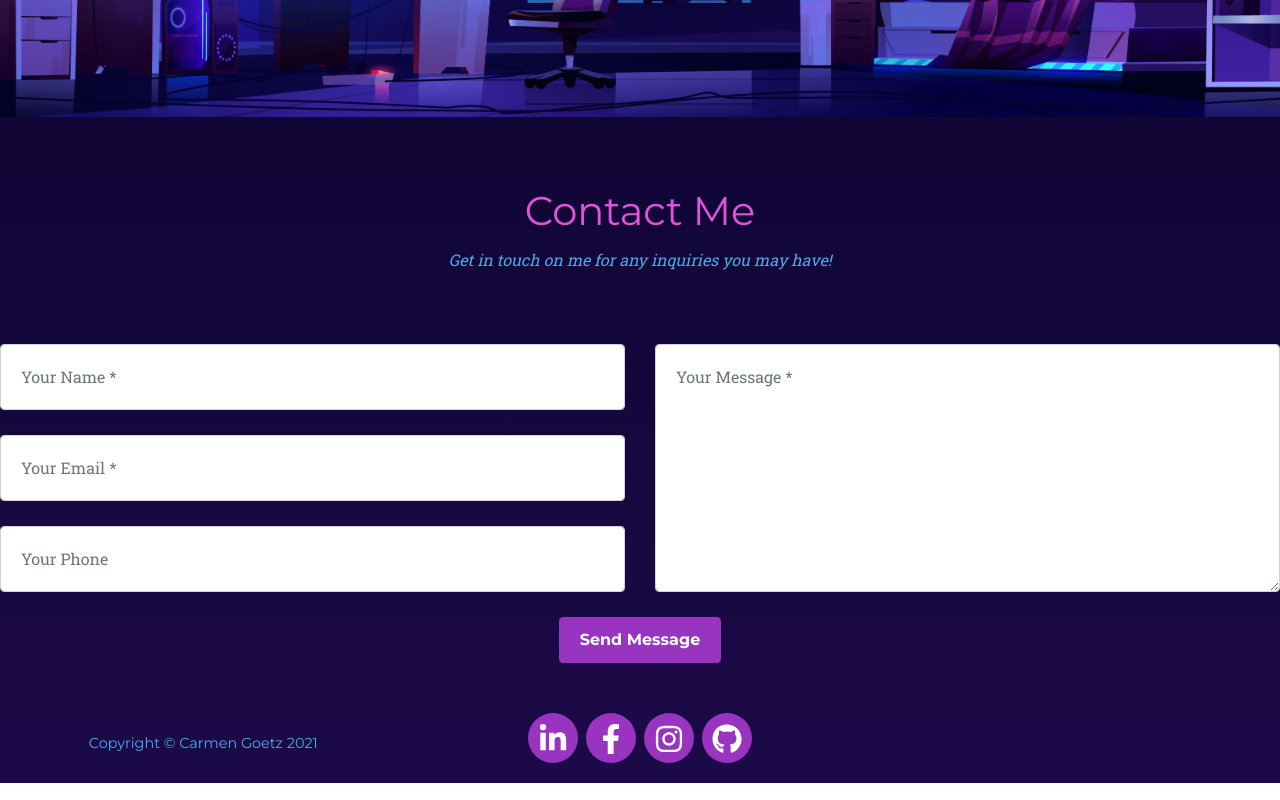
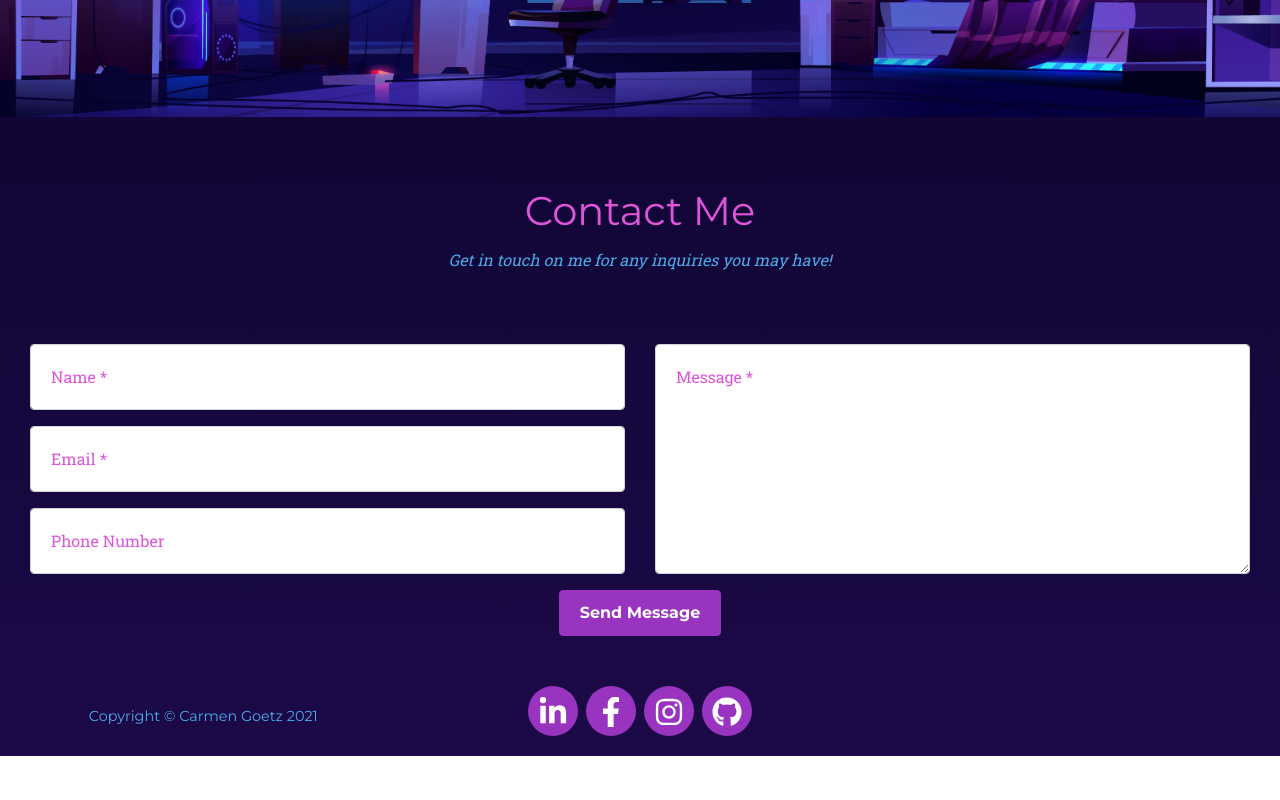
Before and after one commit to carmengoetz/carmengoetz.github.io, a Vue app: page /contact in a window 1280 px wide. Shown: the part 534-1334 px from the top of the page. After the commit the page ends 1307 px from the top, so only its background shows below. Built offline with nearby package versions, Linux system fonts and the light colour scheme; a web font is replaced by a local one; what vue3-tabs would draw is missing.

Commit message:
finished up modal and contact

```diff
--- a/src/App.vue
+++ b/src/App.vue
@@ -46,7 +46,7 @@ export default {
   -webkit-font-smoothing: antialiased;
   -moz-osx-font-smoothing: grayscale;
   text-align: center;
-  overflow-x: hidden;
+  overflow-x: visible;
   background-image: linear-gradient($xiketic, $russian-violet);
 }
 
@@ -71,6 +71,7 @@ h6 {
 }
 
 section {
+  margin: 0 30px;
   padding: 50px 0;
   @media (min-width: $mobile-breakpoint) {
     padding: 20px 0 50px 0;
--- a/src/components/Footer.vue
+++ b/src/components/Footer.vue
@@ -53,6 +53,7 @@ export default {
 .footer {
   padding: 25px 0;
   text-align: center;
+  bottom: 10px;
 
   &__copyright {
     margin-top: 40px;
--- a/src/components/projects/Item.vue
+++ b/src/components/projects/Item.vue
@@ -84,8 +84,8 @@ export default {
       color: $russian-violet;
       margin: 0;
       font-family: "Roboto Slab", -apple-system, BlinkMacSystemFont, "Segoe UI", Roboto,
-    "Helvetica Neue", Arial, sans-serif, "Apple Color Emoji", "Segoe UI Emoji",
-    "Segoe UI Symbol", "Noto Color Emoji";
+        "Helvetica Neue", Arial, sans-serif, "Apple Color Emoji", "Segoe UI Emoji",
+        "Segoe UI Symbol", "Noto Color Emoji";
     }
   }
 }
--- a/src/components/projects/Modal.vue
+++ b/src/components/projects/Modal.vue
@@ -22,51 +22,7 @@
               <p class="item-intro projects-modal__project">
                 {{ project }}
               </p>
-              <div
-                v-if="carousel != null"
-                :id="carousel.id"
-                class="carousel slide"
-                data-ride="carousel"
-              >
-                <div
-                  v-for="item in carousel.items"
-                  :key="item.index"
-                  class="carousel-inner"
-                >
-                  <div class="carousel-item" :class="{ active: item.active }">
-                    <img
-                      class="d-block w-100 projects-modal__image"
-                      :src="require(`@/assets/projects/${item.image}`)"
-                      :alt="item.alt"
-                    />
-                    <div class="carousel-caption d-none d-md-block">
-                      <p class="">
-                        {{ item.description }}
-                      </p>
-                    </div>
-                  </div>
-                </div>
-                <a
-                  class="carousel-control-prev"
-                  :href="`#${carousel.id}`"
-                  role="button"
-                  data-slide="prev"
-                >
-                  <span class="fas fa-angle-left" aria-hidden="true" />
-                  <span class="sr-only">Previous</span>
-                </a>
-                <a
-                  class="carousel-control-next"
-                  :href="`#${carousel.id}`"
-                  role="button"
-                  data-slide="next"
-                >
-                  <span class="fas fa-angle-right" aria-hidden="true" />
-                  <span class="sr-only">Next</span>
-                </a>
-              </div>
               <img
-                v-else
                 class="img-fluid d-block mx-auto projects-modal__image"
                 :src="require(`@/assets/projects/${image.name}`)"
                 :alt="image.alt"
--- a/src/views/Contact.vue
+++ b/src/views/Contact.vue
@@ -18,9 +18,9 @@
                 <div class="form-group">
                   <input
                     name="from_name"
-                    class="form-control"
+                    class="form-control form-control__input"
                     type="text"
-                    placeholder="Your Name *"
+                    placeholder="Name *"
                     required="required"
                   />
                   <p class="help-block text-danger" />
@@ -29,9 +29,9 @@
                 <div class="form-group">
                   <input
                     name="from_email"
-                    class="form-control"
+                    class="form-control form-control__input"
                     type="email"
-                    placeholder="Your Email *"
+                    placeholder="Email *"
                     required="required"
                   />
                   <p class="help-block text-danger" />
@@ -39,10 +39,10 @@
                 <div class="form-group">
                   <input
                     name="from_phone"
-                    class="form-control"
+                    class="form-control form-control__input"
                     type="tel"
                     pattern="/^[\+]?[(]?[0-9]{3}[)]?[-\s\.]?[0-9]{3}[-\s\.]?[0-9]{4,6}$/im"
-                    placeholder="Your Phone"
+                    placeholder="Phone Number"
                   />
                   <p class="help-block text-danger" />
                 </div>
@@ -51,8 +51,8 @@
                 <div class="form-group">
                   <textarea
                     name="message"
-                    class="form-control"
-                    placeholder="Your Message *"
+                    class="form-control form-control__text"
+                    placeholder="Message *"
                     required="required"
                   />
                   <p class="help-block text-danger" />
@@ -108,35 +108,27 @@ export default {
     color: $blue-jeans;
   }
 }
-.form-group {
-  margin-bottom: 25px;
-}
-input,
-textarea {
+
+.form-control {
   padding: 20px;
+  color: $orchid;
+
+  &::placeholder {
+    color: $orchid;
   }
 
-input.form-control {
+  &__input {
     height: auto;
   }
 
-textarea.form-control {
-  height: 248px;
+  &__text {
+    height: 230px;
   }
-.form-control:focus {
-  border-color: #9dc5ca;
+
+  &:focus {
+    border-color: $orchid;
     -webkit-box-shadow: none;
     box-shadow: none;
   }
-
-::-webkit-input-placeholder,
-:-moz-placeholder,
-::-moz-placeholder,
-:-ms-input-placeholder {
-  font-weight: 700;
-  color: #ced4da;
-  font-family: "Montserrat", -apple-system, BlinkMacSystemFont, "Segoe UI", Roboto,
-    "Helvetica Neue", Arial, sans-serif, "Apple Color Emoji", "Segoe UI Emoji",
-    "Segoe UI Symbol", "Noto Color Emoji";
 }
 </style>
--- a/src/views/Projects.vue
+++ b/src/views/Projects.vue
@@ -10,7 +10,7 @@
           </h3>
         </div>
       </div>
-      <div class="row">
+      <div class="row projects__items">
         <Item
           v-for="item in projects"
           :key="item.index"
@@ -60,7 +60,6 @@ export default {
               name: "carmen-goetz.png",
               alt: "Carmen Goetz",
             },
-            carousel: null,
             date: "February 2019",
             description:
               "My own personal website, to show my skills and abilities, and display projects I am proud of. I took inspiration from the <a href='https://startbootstrap.com/themes/agency/' target='_blank'>agency</a> bootstrap template. I created this website with HTML, CSS, JavaScript, jquery, PHP, and Bootstrap<br />",
@@ -76,43 +75,8 @@ export default {
           modal: {
             id: "projectsModal2",
             project: "Wellness Application created for Refresh as a school project.",
-            image: null,
-            carousel: {
-              id: "refresh-carousel",
-              items: [
-                {
-                  image: "refresh1.png",
-                  alt: "Registration",
-                  description: "Registration Page",
-                  active: true,
-                },
-                {
-                  image: "refresh2.png",
-                  alt: "User Profile",
-                  description: "User Profile",
-                },
-                {
-                  image: "refresh5.png",
-                  alt: "Wellness Professional Profile",
-                  description: "Wellness Professional Profile",
-                },
-                {
-                  image: "refresh6.png",
-                  alt: "Enter Your Wellness Status",
-                  description: "Enter Your Wellness Status",
-                },
-                {
-                  image: "refresh8.png",
-                  alt: "List of Nearby Wellness Professionals",
-                  description: "List of Nearby Wellness Professionals",
-                },
-                {
-                  image: "refresh9.png",
-                  alt: "Messaging",
-                  description: "Messaging",
-                },
-              ],
-            },
+            image: { name: "refresh2.png", alt: "User Profile" },
+
             date: "September 2017 - April 2018",
             description:
               "A social media web application with an emphasis on mental health and awareness. Users have the ability to aggregate data about their mental wellness through the web application. When a user has created an account, every time they log on they are asked to enter data about their mental well being for that day. Users can view their mental health history, and give friends or wellness professionals permission to view it also. The application would be would be marketed to wellness professionals, so that they have the ability to view the history of patients, and users can find resources available to them. The main priority with the application is for users to be able to see their statistics and know what kinds of triggers there are. The purpose of the web application is to provide information and resources to the users to help with their mental health. This project was created with a group of 6 people, using the Symphony framework. Since this was a school project, it was never put into production. The source code is available to be viewed in my GitHub.",
@@ -132,7 +96,6 @@ export default {
               name: "abundantly-ethan.jpg",
               alt: "",
             },
-            carousel: null,
             date: "In Progress",
             description:
               "Business website for a local yoga instructor, Abundantly Ethan. This website will showcase services available, pricing, and calendar for customers to view at any given time. The project is still in development. I am creating this website using the ReactJS framework.",
```
Also changed, not shown: 1 other file (tests, documents, lock files or other folders). Lines whose indentation alone changed are shown as unchanged.
